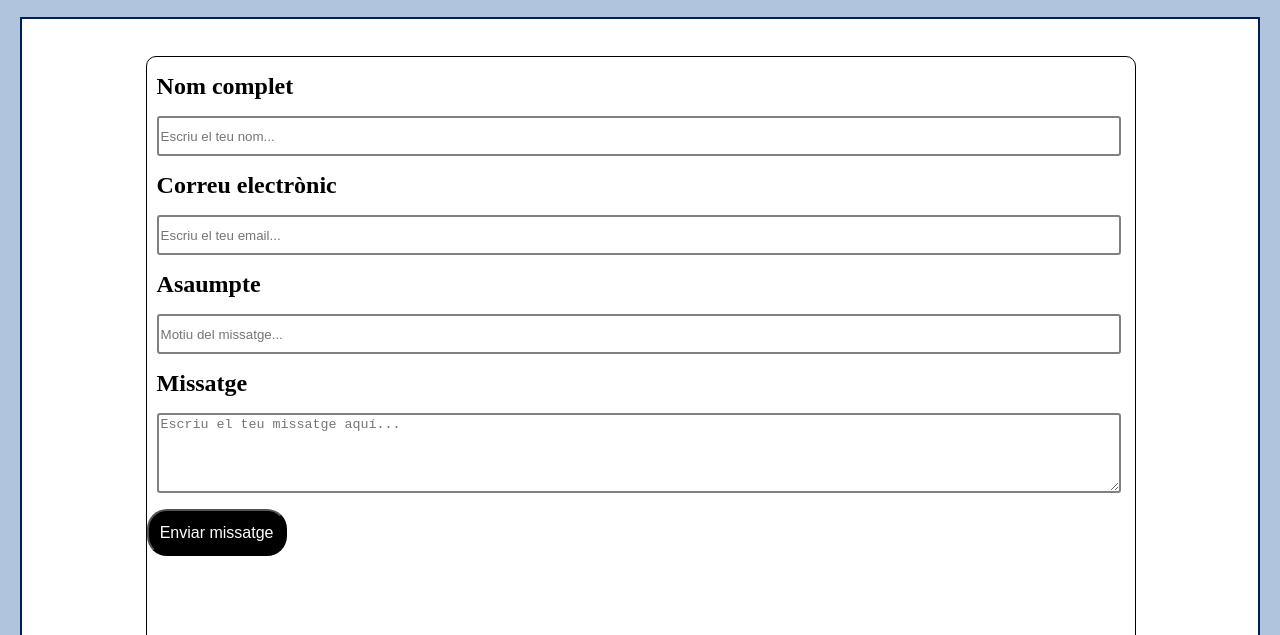
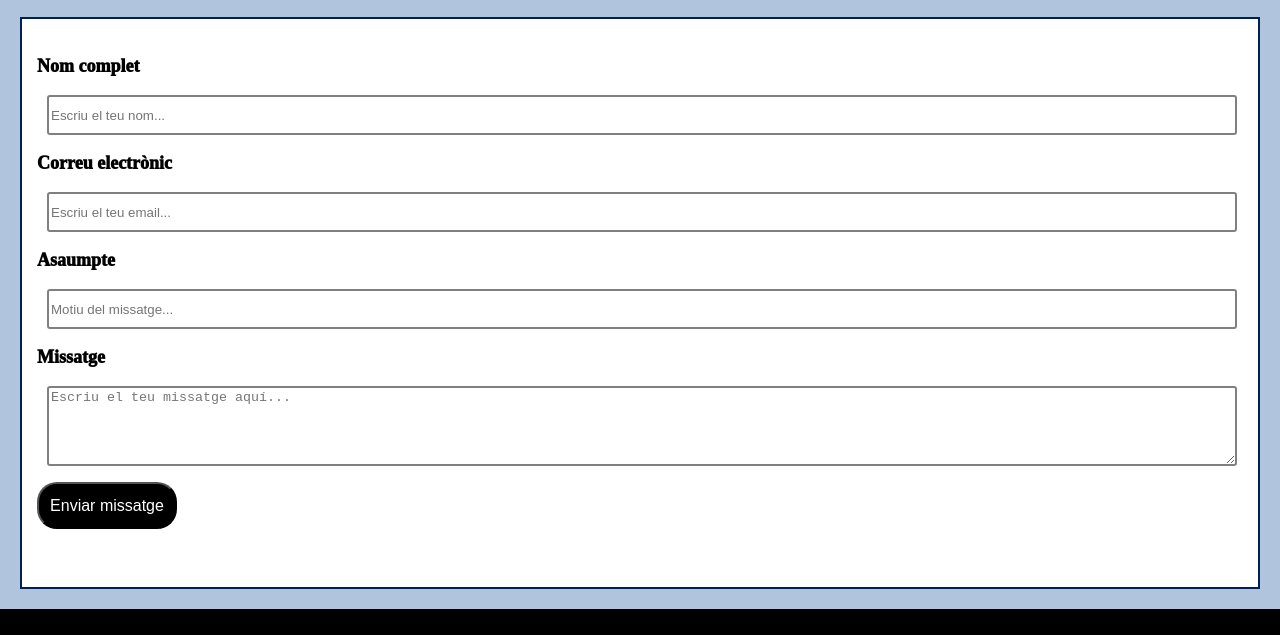
Before and after one commit to OliverFall/El-meu-portfoli, a plain HTML site: page pages/contacta.html in a window 1280 px wide. Shown: the part 141-776 px from the top of the page. Drawn offline with Linux system fonts and the light colour scheme.

Commit message:
Add files via upload

```diff
--- a/css/style.css
+++ b/css/style.css
@@ -172,35 +172,36 @@ td {
 }
 
 .formularis {
-	border: 1px solid black;
-	border-radius: 10px;
-	width: 80%;
-	height: 90%;
 	margin-top: 3%;
-	margin-left: 10%;
+	margin-left: 15px;
+}
 
+label {
+	margin: 10px;
+	font-size: large;
+	font-weight: 1000;
+	color: #000000;
 }
-label{
-	margin: 10px;
-}
-input{
+
+input {
 	border: 2px solid gray;
 	border-radius: 3px;
 	width: 97.5%;
 	height: 40px;
 }
-textarea{
+
+textarea {
 	border: 2px solid gray;
 	border-radius: 3px;
 	width: 97.5%;
 	height: 80px;
 }
 
-button{
+button {
 	background-color: #000000;
 	color: #ffffff;
 	width: 140px;
 	height: 47px;
 	border-radius: 20px;
-	font-size:16px;
+	font-size: 16px;
 }
--- a/pages/contacta.html
+++ b/pages/contacta.html
@@ -25,16 +25,16 @@
 
     <div class="contingut-principal">
         <form class="formularis" action="#" method="post">
-            <label for="nom"><p><h2>Nom complet</h2></p></label>
+            <label for="nom"><p>Nom complet</p></label>
             <input  type="text" id="nom" name="nom" placeholder="Escriu el teu nom..." required>
 
-            <label for="email"><p><h2>Correu electrònic</h2></p></label>
+            <label for="email"><p>Correu electrònic</p></label>
             <input type="email" id="email" name="email" placeholder="Escriu el teu email..." required>
 
-            <label for="assumpte"><p><h2>Asaumpte</h2></p></label>
+            <label for="assumpte"><p>Asaumpte</p></label>
             <input type="assumpte" id="assumpte" name="assumpte" placeholder="Motiu del missatge..." required>
 
-            <label for="missatge"><p><h2>Missatge</h2></p></label>
+            <label for="missatge"><p>Missatge</p></label>
             <textarea id="missatge" name="missatge" placeholder="Escriu el teu missatge aquí..." required></textarea>
 
             <p><button type="submit">Enviar missatge</button></p>
```
Also changed, not shown: images/avatar.jpg (added).
